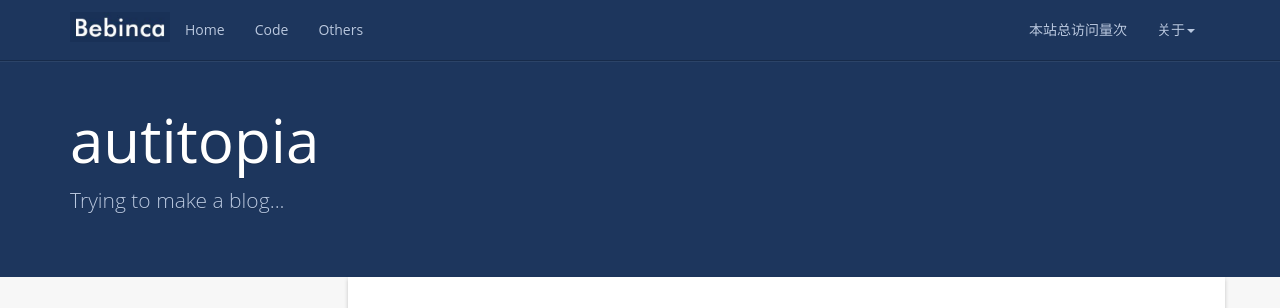
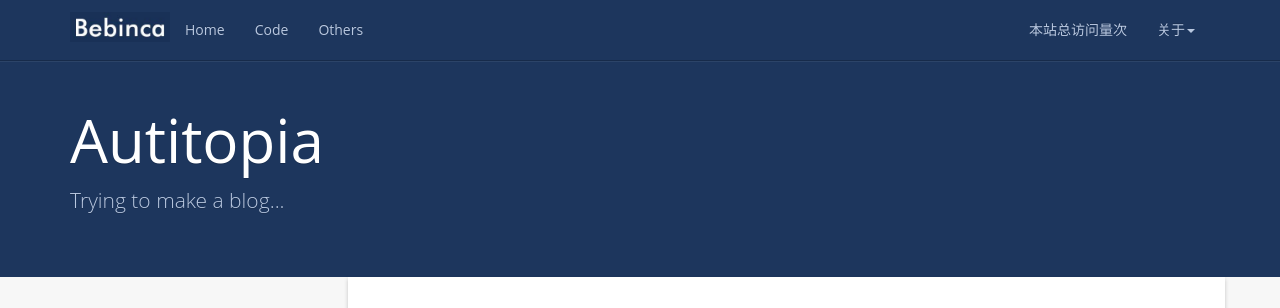
Before and after one commit to bebinca/bebinca.github.io, a Jekyll site: the page built from index.html, in a window 1280 px wide and 1389 px high. Shown: the top 308 px of the window. Built offline with Jekyll 4.4.1, drawn with Linux system fonts in a browser that asks for light colours; nearby versions of some CDN libraries; a script that is not in the unit is left out; the list of posts is cut into pages by our own code; comment, search, counter and statistics services are not loaded.

```diff
--- a/_config.yml
+++ b/_config.yml
@@ -1,5 +1,5 @@
 # Site settings
-name: autitopia
+name: Autitopia
 email: bebincaa@163.com
 author: Bebinca
 url: https://bebinca.github.io/
```
